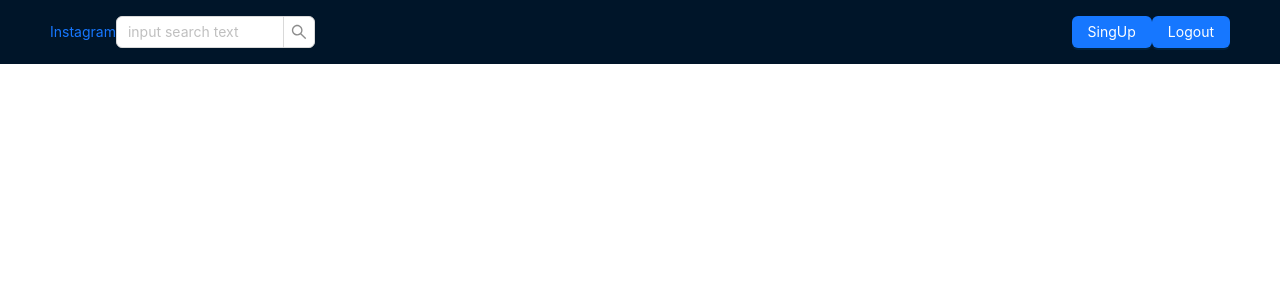
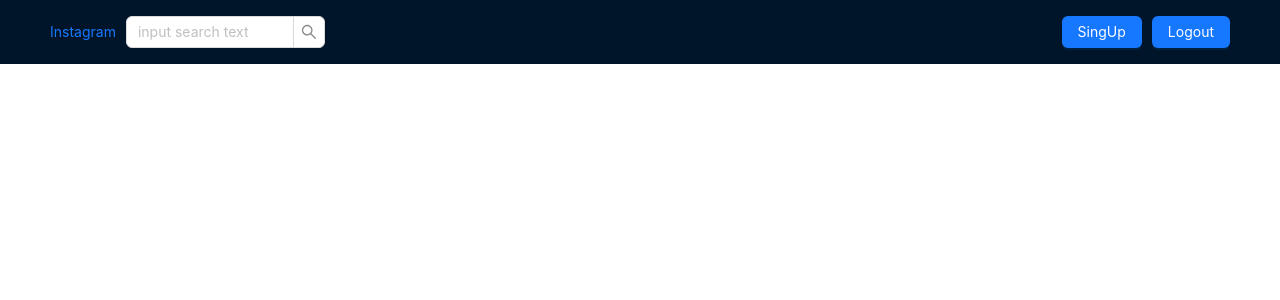
Before and after one commit to Bd15pw/Instagram, a Vue app: page / in a window 1280 px wide. Shown: the top 300 px of the page. Built offline with nearby package versions, Linux system fonts and the light colour scheme.

Commit message:
working on nav bar

```diff
--- a/src/components/Nav.vue
+++ b/src/components/Nav.vue
@@ -40,8 +40,14 @@ const onSearch = () => {};
 	display: flex;
 	align-items: center;
 }
+.left-content a {
+	margin-right: 10px;
+}
 .right-content {
 	display: flex;
 	align-items: center;
 }
+.right-content button {
+	margin-left: 10px;
+}
 </style>
```
